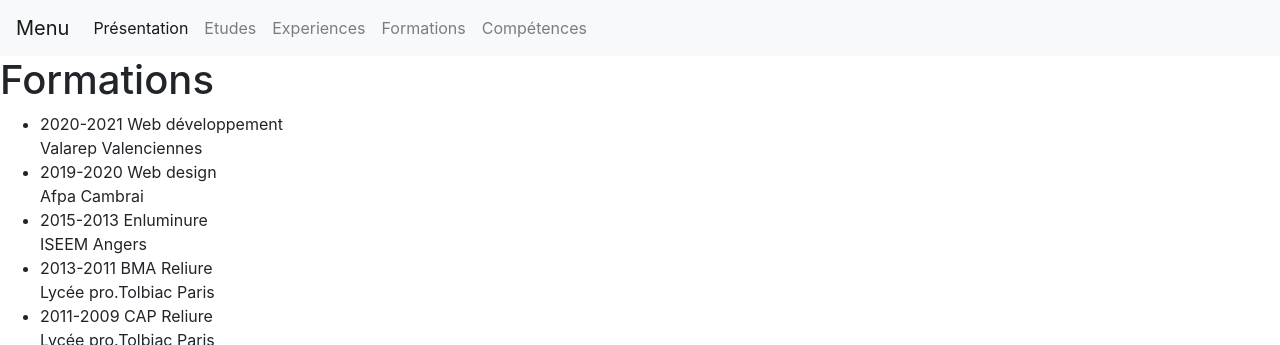
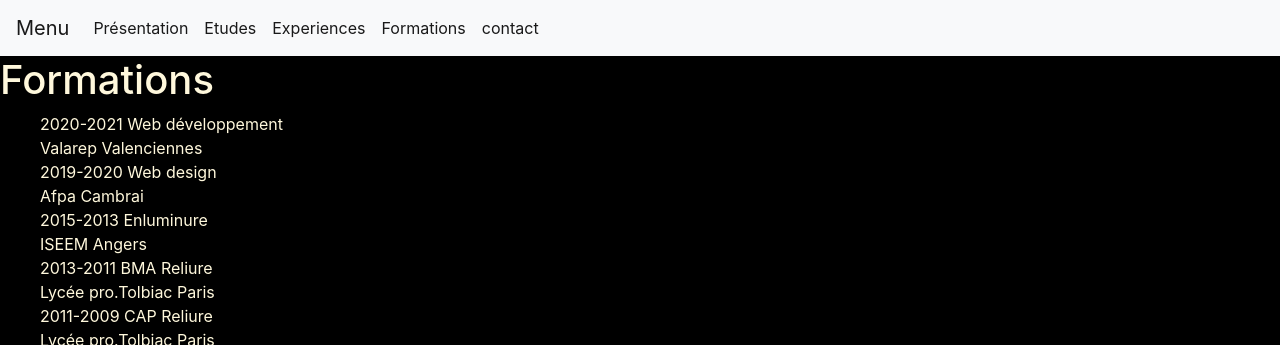
Before and after one commit to Loumous/CV, a PHP site: page /formations.php in a window 1280 px wide. Shown: the top 345 px of the page. Run offline with PHP 8.4, Linux system fonts and the light colour scheme; some libraries are stand-ins or nearby versions.

Commit message:
css lier

```diff
--- a/component/head.php
+++ b/component/head.php
@@ -1,5 +1,7 @@
 <head>
     <meta http-equiv="Content-Type" content="text/html;charset=UTF-8">
     <meta name="viewport" content="width=device-width, initial-scale=1.0">
-    <link rel="stylesheet" href="./vendor/twbs/bootstrap/dist/css/bootstrap.min.css">
+    <link rel="stylesheet" href="vendor/twbs/bootstrap/dist/css/bootstrap.min.css" >
+    <link rel="stylesheet" href="component/style.css" Type="text/css">
+
 </head>
--- a/component/navbar.php
+++ b/component/navbar.php
@@ -8,19 +8,19 @@
   <div class="collapse navbar-collapse" id="navbarNav">
     <ul class="navbar-nav">
       <li class="nav-item active">
-        <a class="nav-link" href="index.php">Présentation</a>
+        <a class="nav-link" href="presentation.php">Présentation</a>
       </li>
-      <li class="nav-item">
-        <a class="nav-link" href="Etudes.php">Etudes</a>
+      <li class="nav-item active">
+        <a class="nav-link" href="etudes.php">Etudes</a>
       </li>
-      <li class="nav-item">
-        <a class="nav-link" href="Experiences.php">Experiences</a>
+      <li class="nav-item active">
+        <a class="nav-link" href="expcomp.php">Experiences</a>
       </li>
-      <li class="nav-item">
-        <a class="nav-link" href="Formations.php">Formations</a>
+      <li class="nav-item active">
+        <a class="nav-link" href="formations.php">Formations</a>
       </li>
-      <li class="nav-item">
-        <a class="nav-link" href="Compétences.php">Compétences</a>
+      <li class="nav-item active">
+        <a class="nav-link" href="contact.php">contact</a>
       </li>
     </ul>
   </div>
--- /dev/null
+++ b/component/style.css
@@ -0,0 +1,10 @@
+body
+{
+    background-color: black;
+    color: cornsilk;
+}
+
+li
+{
+    list-style: none;
+}
--- a/formations.php
+++ b/formations.php
@@ -2,12 +2,12 @@
 <html lang="fr">
 <head>
     <meta charset="UTF-8">
+    <?php require("component/head.php")?>
     <title>Formation</title>
 </head>
 <body>
     <header>
     <?php require("component/navbar.php")?>
-    <?php require("component/head.php")?>
     </header>
     <main>
     <h1>Formations</h1>
```
Also changed, not shown: contact.php (+8 -3 lines), index.php (+1 -17 lines), presentation.php (added, +28 -0 lines).
